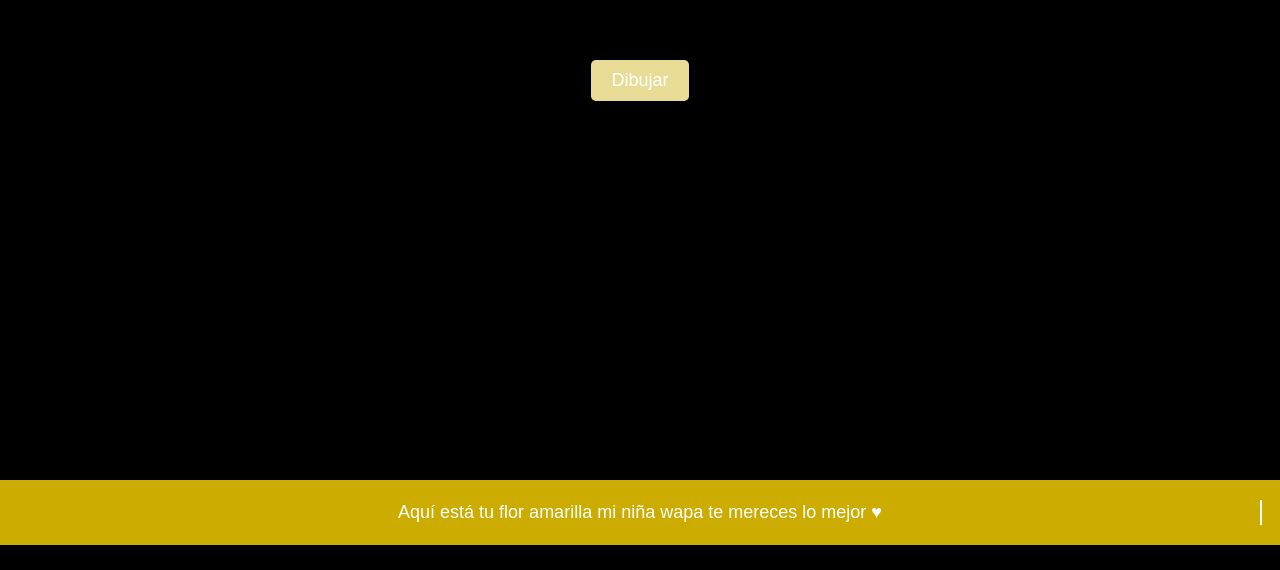
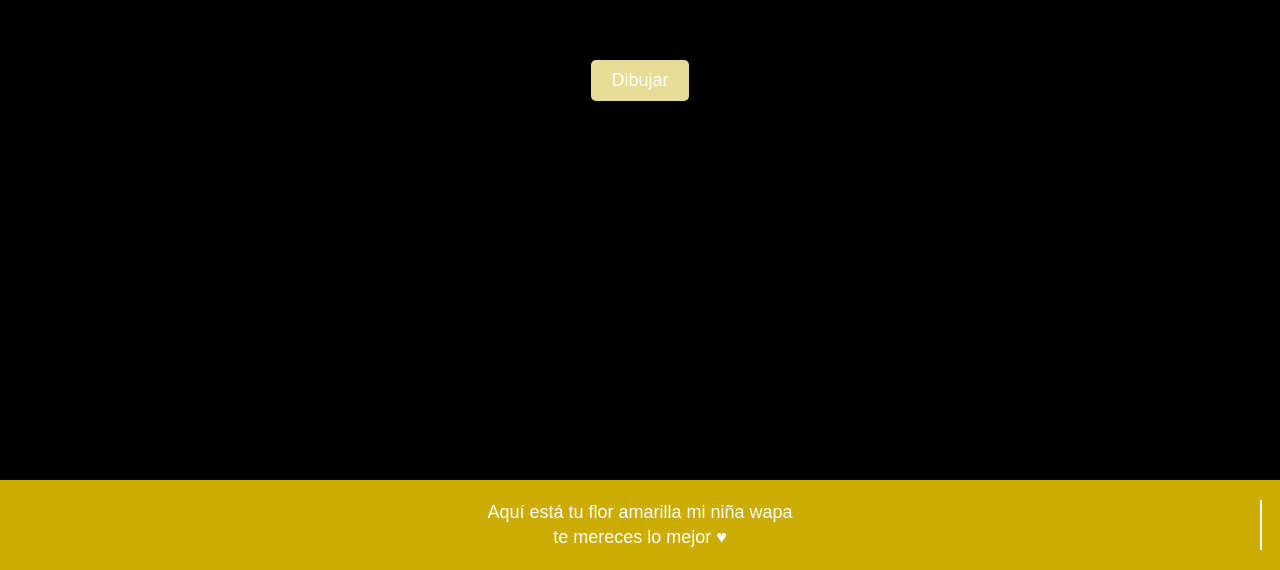
Before and after one commit to gonesau/Girasol, a plain HTML site: page index.html in a window 1280 px wide. Shown: the part 320-890 px from the top of the page. Before the commit the page ends 865 px from the top, so only its background shows below. Drawn offline with Linux system fonts and the light colour scheme.

Commit message:
Update index.html

```diff
--- a/index.html
+++ b/index.html
@@ -12,7 +12,7 @@
     </div>
 
     <div id="header">
-      <p id="headerText">Aquí está tu flor amarilla mi niña wapa te mereces lo mejor ♥ </p>
+      <p id="headerText">Aquí está tu flor amarilla mi niña wapa <br> te mereces lo mejor ♥ </p>
     </div>
 
     <div id="girasol-container">
```
